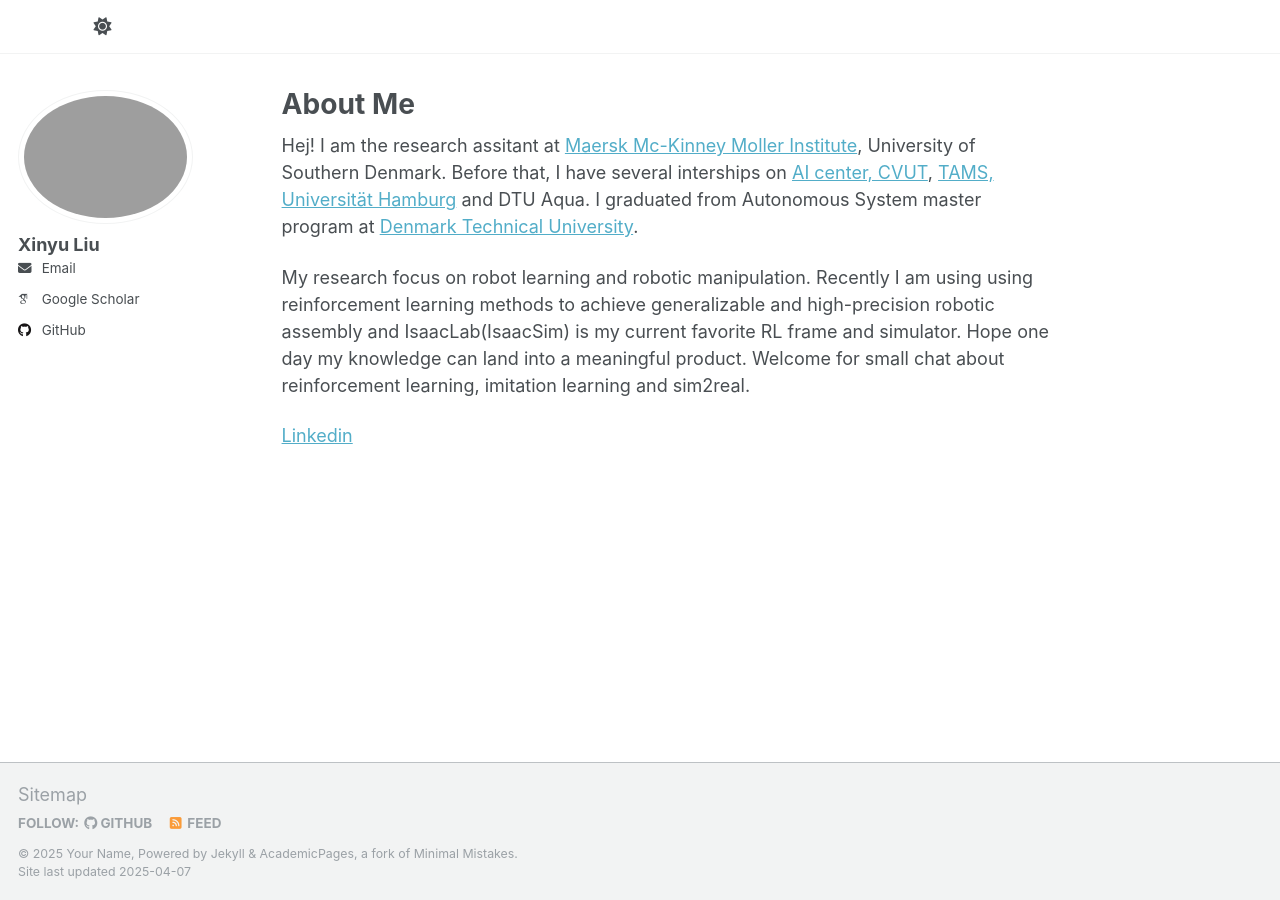
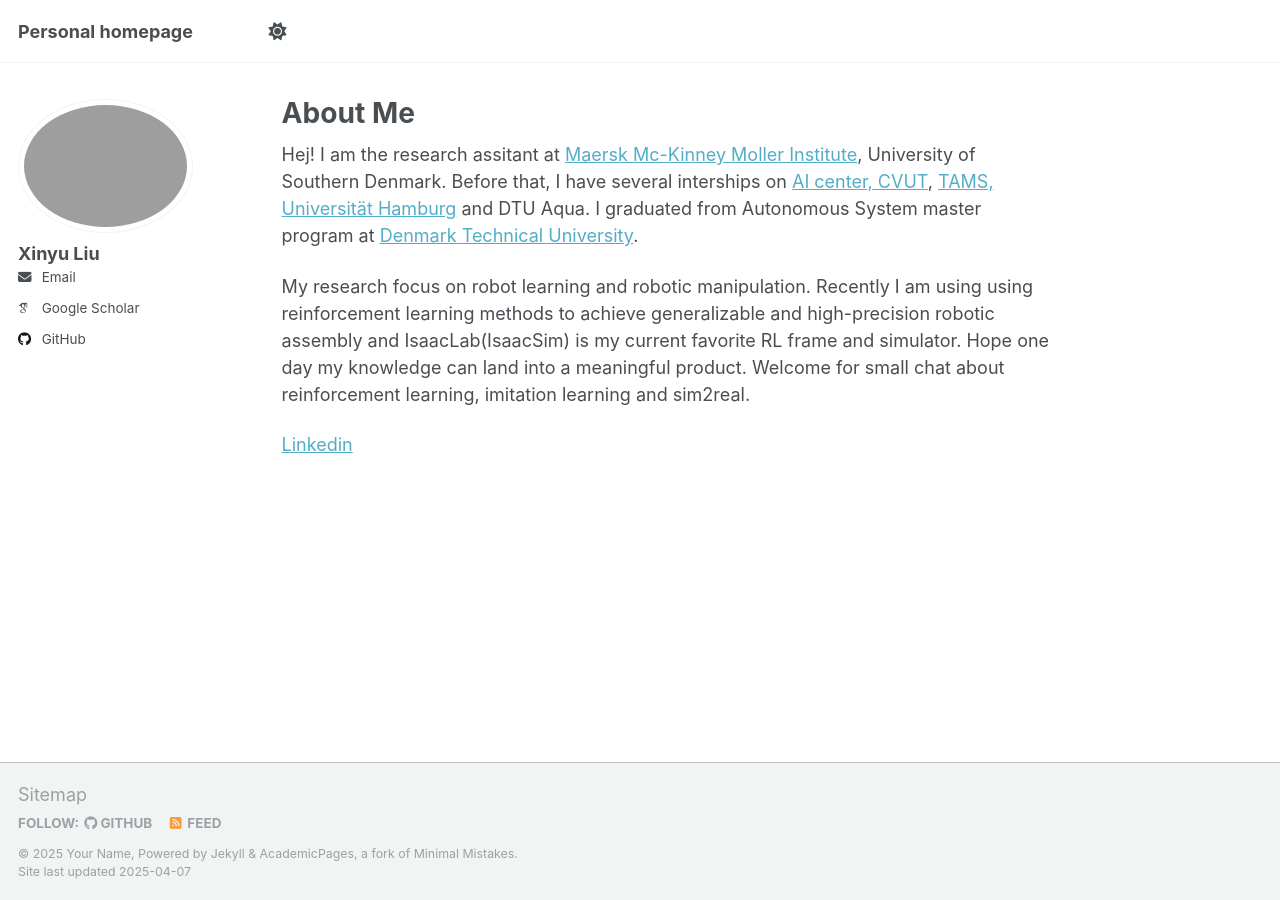
Before and after one commit to calmdw/calmdw.github.io, a Jekyll site: the page built from _pages/about.md, in a window 1280 px wide. Built offline with Jekyll 4.4.1, drawn with Linux system fonts in a browser that asks for light colours; some web fonts are replaced.

Commit message:
Update _config.yml

```diff
--- a/_config.yml
+++ b/_config.yml
@@ -9,7 +9,7 @@
 # Basic Site Settings
 locale                   : "en-US"
 site_theme               : "default"
-title                    : ""
+title                    : "Personal homepage"
 title_separator          : "-"
 name                     : &name "Your Name"
 description              : &description "personal description"
```
